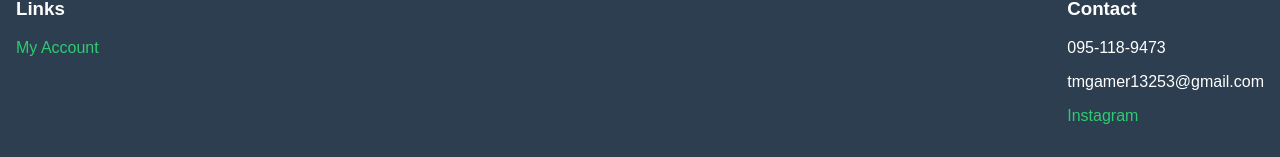
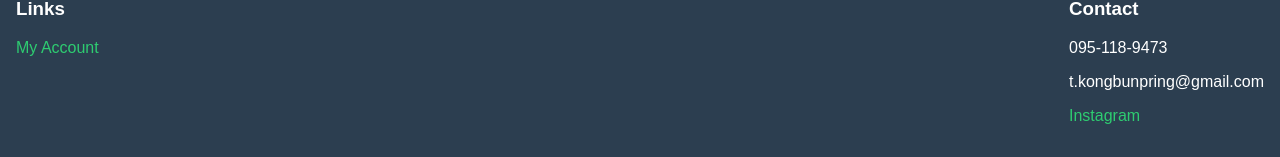
Before and after one commit to Airin-SeniorDev/SkyByMeWeb, a Next.js app: page / in a window 1280 px wide. Shown: the part 2425-2582 px from the top of the page. Built offline with nearby package versions, Linux system fonts and the light colour scheme; no server answers.

Commit message:
Done_canDoMore

```diff
--- a/pages/index.js
+++ b/pages/index.js
@@ -175,7 +175,7 @@ export default function Home() {
           <div>
             <h3>Contact</h3>
             <p>095-118-9473</p>
-            <p>tmgamer13253@gmail.com</p>
+            <p>t.kongbunpring@gmail.com</p>
             <a href="https://www.instagram.com/nxic_ky/" style={footerLink}>Instagram</a>
           </div>
         </div>
```
